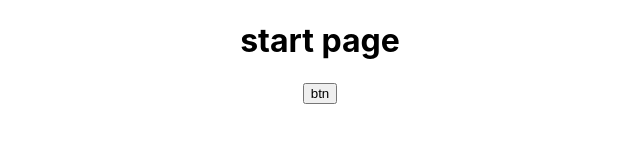
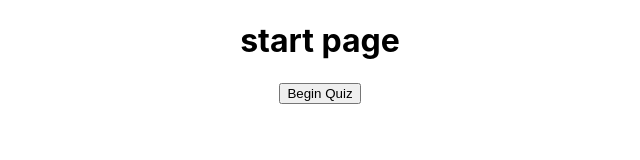
Before and after one commit to michdw/react-quizzical, a React (Create React App) app: page / in a window 1280 px wide. Shown: the top 160 px of the page, without its empty margins (320-960 px from the left). Built offline with nearby package versions, Linux system fonts and the light colour scheme.

Commit message:
added complete/setComplete state for quiz page

```diff
--- a/src/App.jsx
+++ b/src/App.jsx
@@ -1,34 +1,22 @@
 import "./App.css";
 import React from "react";
+import Start from "./components/Start"
+import Quiz from "./components/Quiz"
 
-function App() {
+export default function App() {
   const [page, setPage] = React.useState("start");
 
   const switchPage = function (switchTo) {
     switch (switchTo) {
       case "quiz":
-        setPage("quiz")
+        setPage("quiz");
         break;
       default:
-        setPage("start")
+        setPage("start");
     }
   };
 
-  const startPage = (
-    <div className="startPage">
-      <h1>start page</h1>
-      <button onClick={() => switchPage("quiz")}>btn</button>
-    </div>
-  );
-
-  const quizPage = (
-    <div className="quizPage">
-      <h1>quiz page</h1>
-      <button onClick={() => switchPage("start")}>btn</button>
-    </div>
-  );
-
-  const currentPage = () => {
+  const getPage = () => {
     switch (page) {
       case "quiz":
         return quizPage;
@@ -37,7 +25,13 @@ function App() {
     }
   };
 
-  return <div className="App">{currentPage()}</div>;
+  const startPage = (
+    <Start loadQuizPage = {() => switchPage("quiz")} />
+  );
+
+  const quizPage = (
+    <Quiz loadStartPage={() => switchPage("start")} />
+  );
+
+  return <div className="App">{getPage()}</div>;
 }
-
-export default App;
--- a/src/components/Quiz.jsx
+++ b/src/components/Quiz.jsx
@@ -0,0 +1,20 @@
+import React from "react";
+
+export default function Quiz(props) {
+  const [complete, setComplete] = React.useState(false);
+
+  const toggleComplete = () => setComplete(!complete);
+
+  const actionButton = () => {
+    let btnText = complete ? "restart" : "show answers";
+    return <button onClick={toggleComplete}>{btnText}</button>;
+  };
+
+  return (
+    <div className="quizPage">
+      <h1>quiz page</h1>
+      {actionButton()}
+      <button onClick={props.loadStartPage}>Back to Start</button>
+    </div>
+  );
+}
--- a/src/components/Start.jsx
+++ b/src/components/Start.jsx
@@ -0,0 +1,10 @@
+import React from "react";
+
+export default function Start(props) {
+  return (
+    <div className="startPage">
+      <h1>start page</h1>
+      <button onClick={props.loadQuizPage}>Begin Quiz</button>
+    </div>
+  );
+}
```
